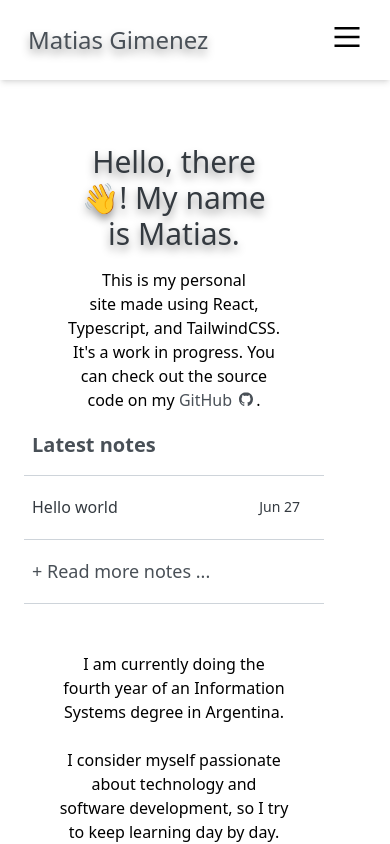
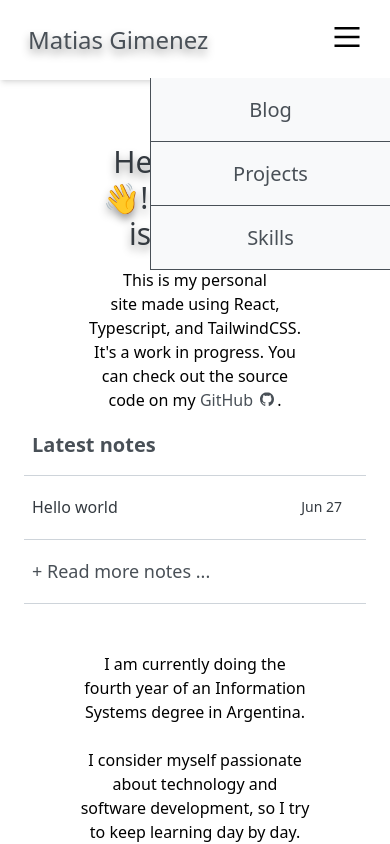
Before and after one commit to matiasgimenezdev/portfolio, a React (Vite) app: page / in a window 390 px wide. Shown: the top 844 px of the page. Built offline with nearby package versions, Linux system fonts and the light colour scheme; some icons are missing.

Commit message:
refactoring Navbar & adding animation to the menu

```diff
--- /dev/null
+++ b/src/components/MenuDesktop.tsx
@@ -0,0 +1,30 @@
+import { Link } from 'react-router-dom';
+
+export const MenuDesktop = ({
+	sections,
+	location,
+}: {
+	sections: string[];
+	location: string;
+}) => {
+	return (
+		<ul
+			className={`bg-white-medium border-l border-grey-dark w-60 text-center hidden md:bg-white md:block md:border-none`}
+		>
+			{sections.map((element: string) => {
+				return (
+					<li
+						className={`${
+							location === element.toLowerCase()
+								? 'font-bold drop-shadow-black text-white'
+								: 'text-grey-dark'
+						} text-xl flex justify-center items-center h-16 border-b border-grey-dark md:ml-8 md:border-none md:inline`}
+						key={element}
+					>
+						<Link to={`/${element.toLowerCase()}`}>{element}</Link>
+					</li>
+				);
+			})}
+		</ul>
+	);
+};
--- /dev/null
+++ b/src/components/MenuMobile.tsx
@@ -0,0 +1,45 @@
+import { AnimatePresence, motion } from 'framer-motion';
+import { Link } from 'react-router-dom';
+
+export const MenuMobile = ({
+	sections,
+	location,
+	isOpen,
+}: {
+	sections: string[];
+	location: string;
+	isOpen: boolean;
+}) => {
+	return (
+		<AnimatePresence>
+			{isOpen && (
+				<motion.ul
+					initial={{ opacity: 0, x: 100 }}
+					animate={{ opacity: 1, x: 0 }}
+					exit={{ opacity: 0, x: 100 }}
+					transition={{ duration: 0.5 }}
+					className={`absolute z-50  top-14 -right-3 bg-white-medium border-l border-grey-dark w-60 text-center md:bg-white md:hidden md:border-none`}
+				>
+					{sections.map((element: string) => {
+						return (
+							<li
+								className={`${
+									location === element.toLowerCase()
+										? 'font-bold drop-shadow-black text-white'
+										: 'text-grey-dark'
+								} ${
+									isOpen ? 'block' : 'hidden'
+								} text-xl flex justify-center items-center h-16 border-b border-grey-dark md:ml-8 md:border-none md:inline`}
+								key={element}
+							>
+								<Link to={`/${element.toLowerCase()}`}>
+									{element}
+								</Link>
+							</li>
+						);
+					})}
+				</motion.ul>
+			)}
+		</AnimatePresence>
+	);
+};
--- a/src/components/Navbar.tsx
+++ b/src/components/Navbar.tsx
@@ -1,10 +1,8 @@
-/* eslint-disable no-mixed-spaces-and-tabs */
 import { FunctionComponent, useState } from 'react';
 import { PiMoonLight } from 'react-icons/pi';
 import { BsSun } from 'react-icons/bs';
 import { GrMenu } from 'react-icons/gr';
-import { Link } from 'react-router-dom';
-import { AnimatePresence, motion } from 'framer-motion';
+import { MenuDesktop, MenuMobile } from './';
 
 type NavbarProps = {
 	sections: string[];
@@ -15,11 +13,11 @@ export const Navbar: FunctionComponent<NavbarProps> = ({
 	sections,
 	location,
 }) => {
-	const [hidden, setHidden] = useState<boolean>(true);
+	const [isOpen, setIsOpen] = useState<boolean>(true);
 	const [theme, setTheme] = useState<string>('light');
 
 	const handleMenu = (): void => {
-		setHidden(!hidden);
+		setIsOpen(!isOpen);
 	};
 
 	const handleThemeSwitch = (): void => {
@@ -37,52 +35,31 @@ export const Navbar: FunctionComponent<NavbarProps> = ({
 					<a href='/'>Matias Gimenez</a>
 				</h1>
 
-				<ul className='flex align-center relative gap-8 md:flex-row'>
-					<div
-						className={`absolute z-50 top-14 -right-3 bg-white-medium border-l border-grey-dark w-60 text-center md:bg-white md:static md:border-none`}
-					>
-						{sections.map((element: string) => {
-							return (
-								<li
-									className={`${
-										location === element.toLowerCase()
-											? 'font-bold drop-shadow-black text-white'
-											: 'text-grey-dark'
-									} ${
-										hidden ? 'hidden' : 'block'
-									} text-xl flex justify-center items-center h-16 border-b border-grey-dark md:ml-8 md:border-none md:inline`}
-									key={element}
-								>
-									<Link to={`/${element.toLowerCase()}`}>
-										{element}
-									</Link>
-								</li>
-							);
-						})}
-					</div>
-					<li>
-						<AnimatePresence>
-							<motion.button
-								className='swap'
-								onClick={handleThemeSwitch}
-							>
-								{theme === 'light' ? (
-									<PiMoonLight className='text-3xl ml-10 text-grey-dark md:mr-4' />
-								) : (
-									<BsSun className='text-3xl ml-10 text-grey-dark md:mr-4' />
-								)}
-							</motion.button>
-						</AnimatePresence>
-					</li>
-					<li>
+				<div className='flex list-none align-center relative gap-8 md:flex-row'>
+					<MenuMobile
+						sections={sections}
+						location={location}
+						isOpen={isOpen}
+					/>
+					<MenuDesktop sections={sections} location={location} />
+					<span>
+						<button className='swap' onClick={handleThemeSwitch}>
+							{theme === 'light' ? (
+								<PiMoonLight className='text-3xl ml-10 text-grey-dark md:mr-4' />
+							) : (
+								<BsSun className='text-3xl ml-10 text-grey-dark md:mr-4' />
+							)}
+						</button>
+					</span>
+					<span>
 						{
 							<GrMenu
 								className='block text-3xl mr-4 md:hidden'
 								onClick={handleMenu}
 							/>
 						}
-					</li>
-				</ul>
+					</span>
+				</div>
 			</nav>
 		</header>
 	);
--- a/src/components/index.ts
+++ b/src/components/index.ts
@@ -3,3 +3,5 @@ export * from './Footer';
 export * from './ArticleList';
 export * from './ArticleLink';
 export * from './Title';
+export * from './MenuDesktop';
+export * from './MenuMobile';
--- a/src/layout/MainLayout.tsx
+++ b/src/layout/MainLayout.tsx
@@ -19,7 +19,6 @@ export const MainLayout: FunctionComponent<MainLayoutProps> = ({
 			/>
 			<AnimatePresence>
 				<motion.div
-					className='absolute'
 					key={location}
 					initial={{ opacity: 0 }}
 					animate={{ opacity: 1 }}
```
